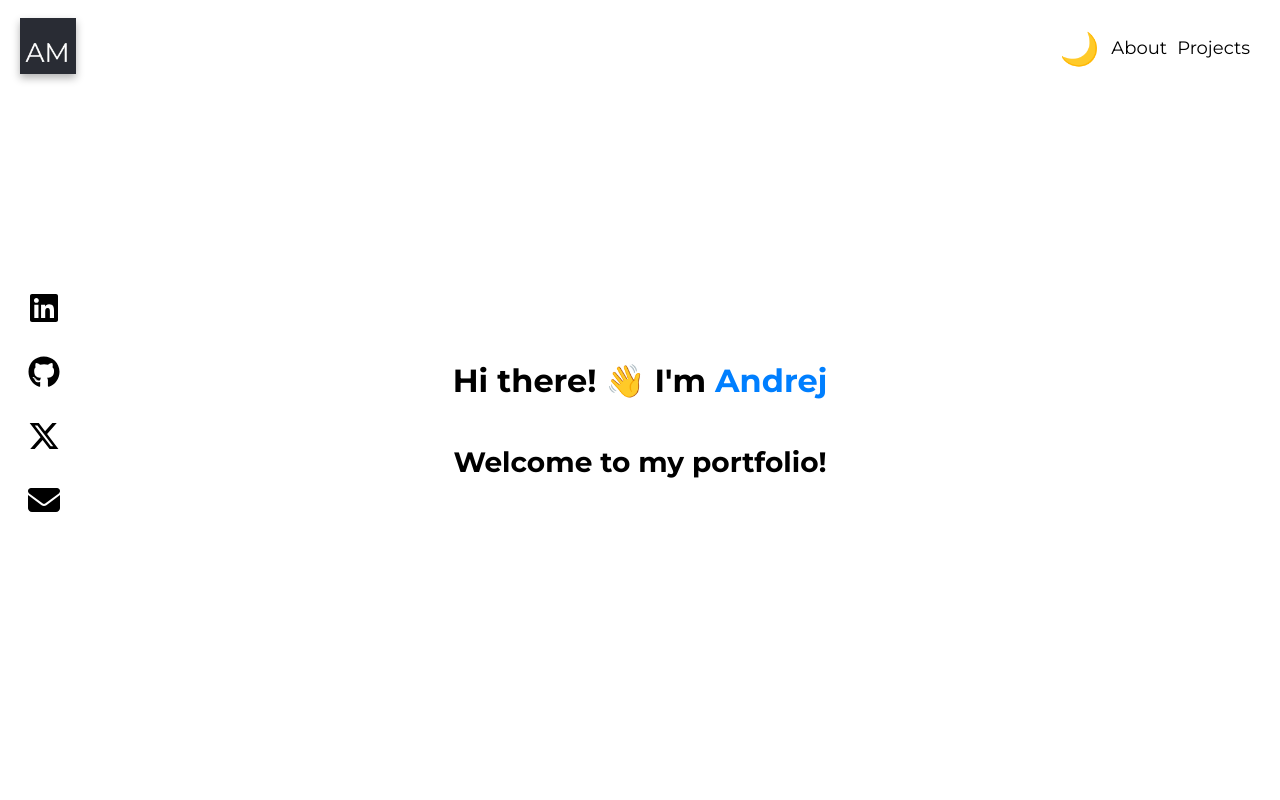
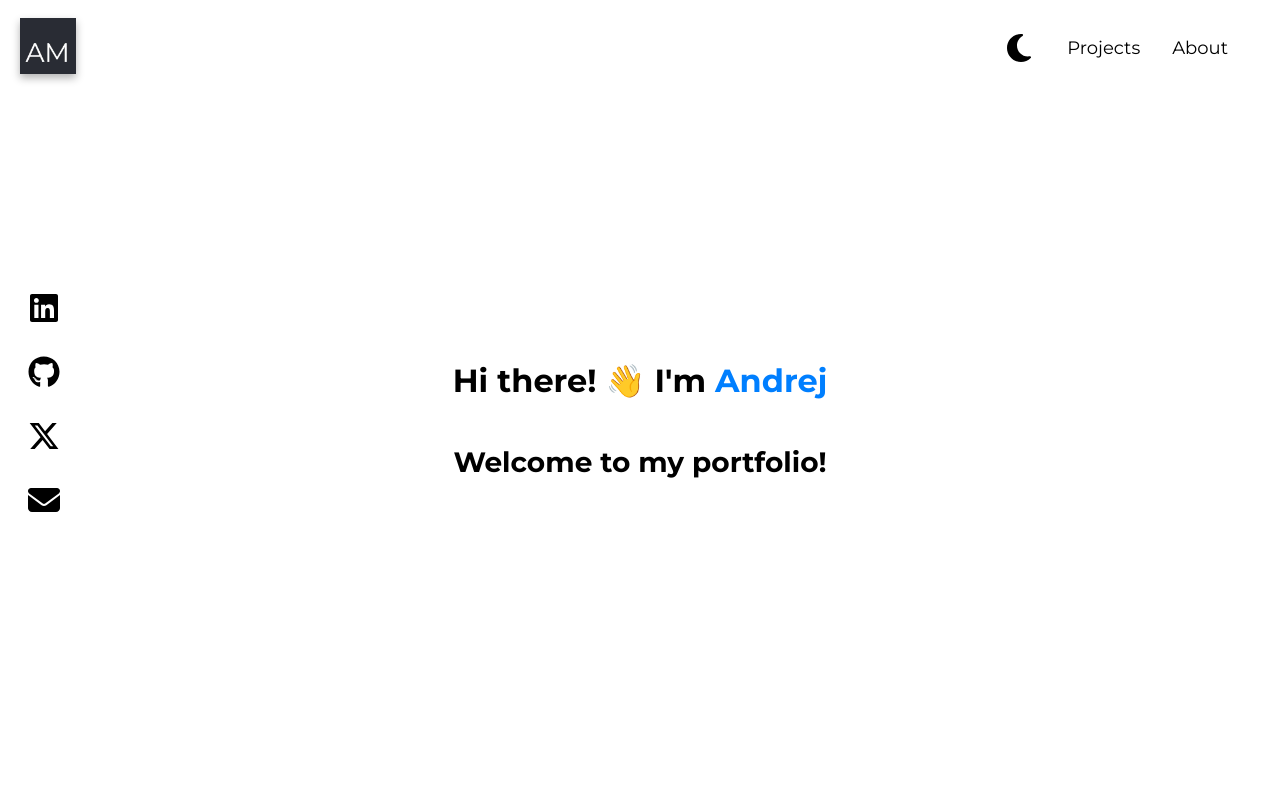
Before and after one commit to andrejcode/portfolio, a React (Vite) app: page / in a window 1280 px wide. Shown: the top 800 px of the page. Built offline with nearby package versions, Linux system fonts and the light colour scheme.

Commit message:
Refactor header and navigation components for improved accessibility and layout

```diff
--- a/src/components/Header/Header.css
+++ b/src/components/Header/Header.css
@@ -35,10 +35,6 @@
   color: var(--accent-color);
 }
 
-.no-scroll {
-  overflow: hidden;
-}
-
 @media (max-width: 768px) {
   #home {
     padding: 0 16px;
--- a/src/components/Header/Header.jsx
+++ b/src/components/Header/Header.jsx
@@ -1,22 +1,25 @@
 import ThemeToggle from '@/components/ThemeToggle/ThemeToggle';
 import NavLinks from '../NavLinks/NavLinks';
 import MobileMenu from '../MobileMenu/MobileMenu';
+import SocialIcons from '../SocialIcons/SocialIcons';
 import logo from '@/assets/logo.webp';
 import './Header.css';
-import SocialIcons from '../SocialIcons/SocialIcons';
 
 export default function Header() {
   return (
     <header id="home">
       <div className="logo-and-nav">
         <div>
-          <img className="logo" alt="AM Logo" src={logo} />
+          <img className="logo" alt="Andrej's Portfolio Logo" src={logo} />
         </div>
+
         <div className="theme-and-nav">
           <ThemeToggle />
+
           <nav className="hide-mobile">
             <NavLinks />
           </nav>
+
           <MobileMenu />
         </div>
       </div>
--- a/src/components/NavLinks/NavLinks.css
+++ b/src/components/NavLinks/NavLinks.css
@@ -5,7 +5,7 @@
 
 .nav-links li {
   display: inline;
-  margin-right: 10px;
+  margin-right: 32px;
 }
 
 .nav-links li a {
--- a/src/components/NavLinks/NavLinks.jsx
+++ b/src/components/NavLinks/NavLinks.jsx
@@ -4,13 +4,13 @@ export default function Navigation({ closeMenu }) {
   return (
     <ul className="nav-links">
       <li>
-        <a onClick={closeMenu} href="#about">
-          About
+        <a onClick={closeMenu} href="#projects">
+          Projects
         </a>
       </li>
       <li>
-        <a onClick={closeMenu} href="#projects">
-          Projects
+        <a onClick={closeMenu} href="#about">
+          About
         </a>
       </li>
     </ul>
--- a/src/components/ThemeToggle/ThemeToggle.css
+++ b/src/components/ThemeToggle/ThemeToggle.css
@@ -2,5 +2,8 @@
   all: unset;
   cursor: pointer;
   font-size: 32px;
-  margin: 0 12px;
+  margin: 0 32px;
+  display: flex;
+  align-items: center;
+  justify-content: center;
 }
--- a/src/components/ThemeToggle/ThemeToggle.jsx
+++ b/src/components/ThemeToggle/ThemeToggle.jsx
@@ -1,4 +1,5 @@
 import useTheme from '@/hooks/useTheme';
+import { FaSun, FaMoon } from 'react-icons/fa6';
 import './ThemeToggle.css';
 
 export default function ThemeToggle() {
@@ -6,7 +7,7 @@ export default function ThemeToggle() {
 
   return (
     <button className="theme-toggle-button" aria-label="Toggle theme" onClick={toggleTheme}>
-      {theme === 'light' ? '🌙' : '☀️'}
+      {theme === 'light' ? <FaMoon /> : <FaSun />}
     </button>
   );
 }
```
